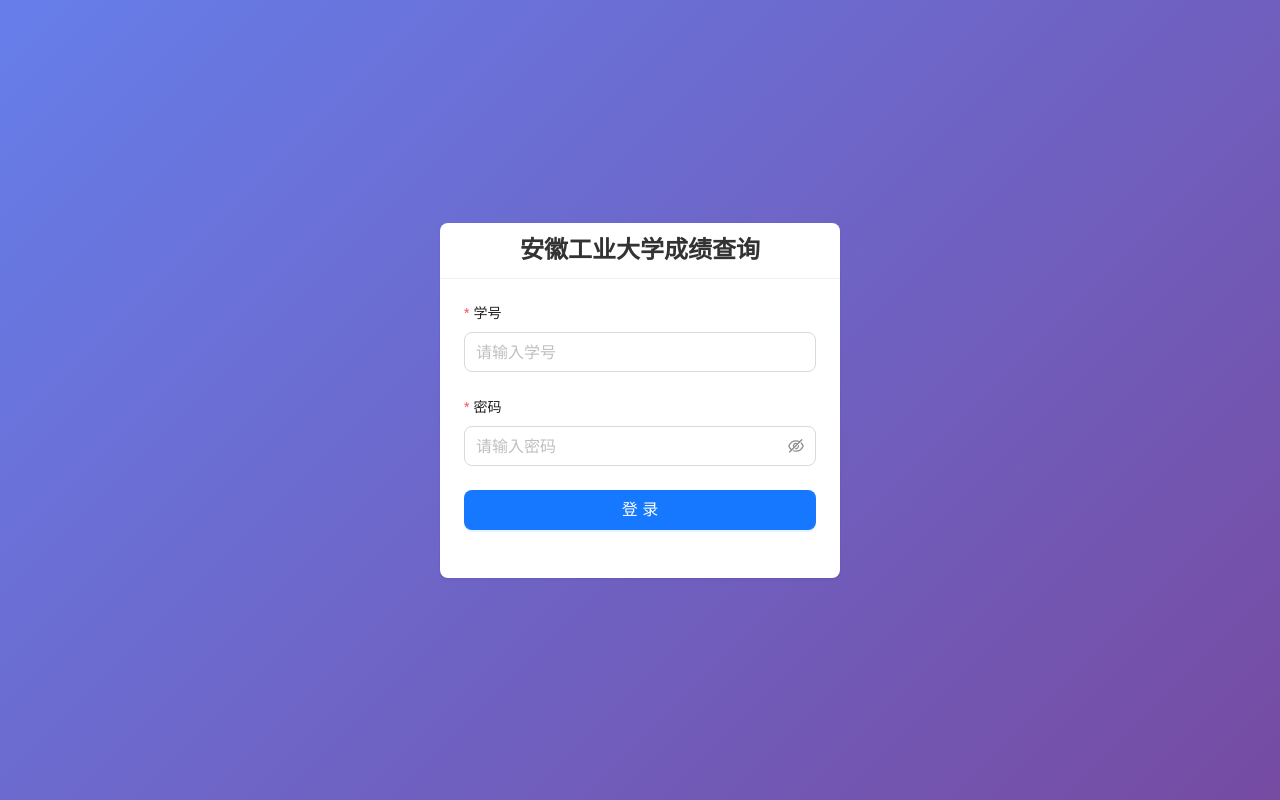
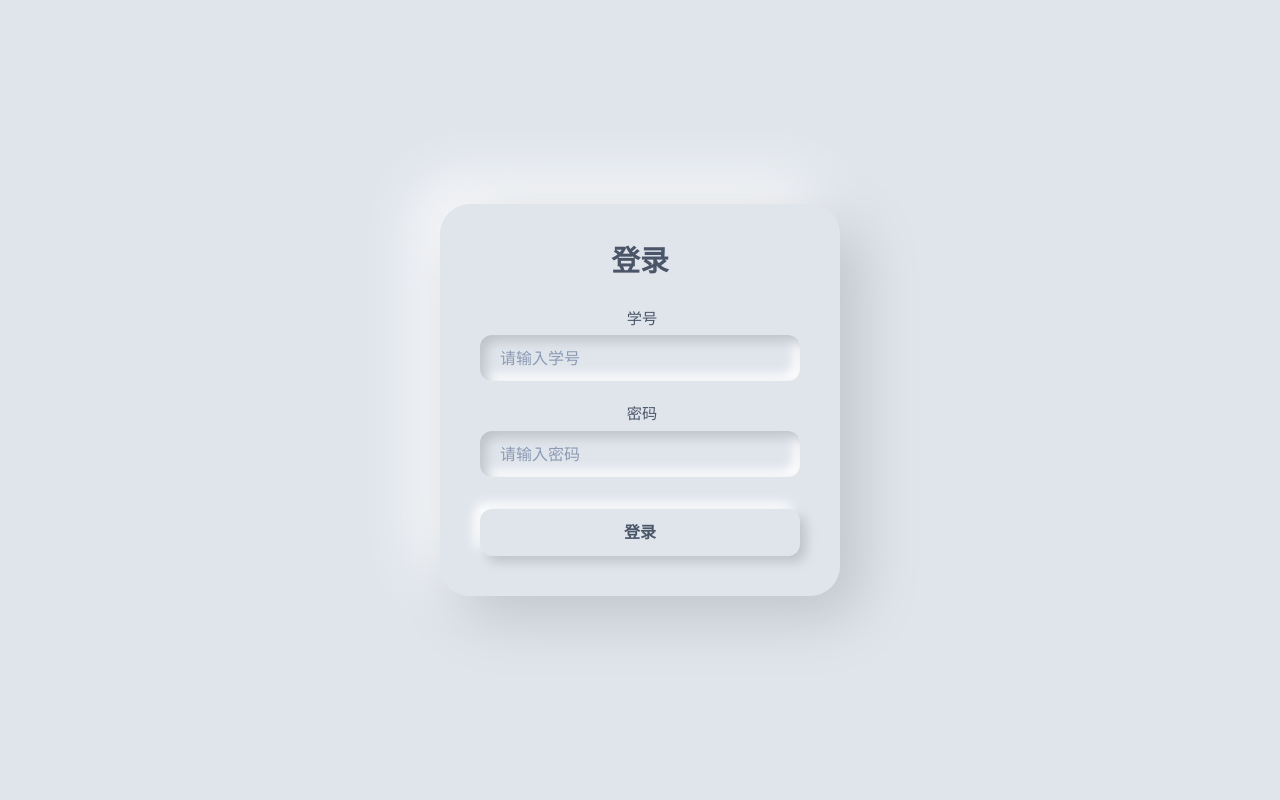
Before and after one commit to domye/ahut-tool, a Vue app in the folder frontend/: page /login in a window 1280 px wide. Built offline with nearby package versions, Linux system fonts and the light colour scheme.

Commit message:
refactor: 重构登录页面样式并优化表格布局

```diff
--- a/frontend/src/style.css
+++ b/frontend/src/style.css
@@ -24,3 +24,34 @@
     height: 100vh;
     text-align: center;
 }
+
+/* 美化滚动条 */
+::-webkit-scrollbar {
+    width: 10px;
+    height: 10px;
+}
+
+::-webkit-scrollbar-track {
+    background: #e0e5ec;
+    border-radius: 10px;
+}
+
+::-webkit-scrollbar-thumb {
+    background: #a3b1c6;
+    border-radius: 10px;
+    box-shadow: inset 0 0 6px rgba(0, 0, 0, 0.3);
+}
+
+::-webkit-scrollbar-thumb:hover {
+    background: #8b9bb4;
+}
+
+::-webkit-scrollbar-thumb:active {
+    background: #7a8ba3;
+}
+
+/* Firefox 滚动条样式 */
+* {
+    scrollbar-width: thin;
+    scrollbar-color: #a3b1c6 #e0e5ec;
+}
--- a/frontend/src/views/Grades.vue
+++ b/frontend/src/views/Grades.vue
@@ -106,9 +106,10 @@
         :columns="columns"
         :data-source="gradesStore.grades"
         :loading="gradesStore.loading"
-        :scroll="{ x: 1500 }"
+        :scroll="{ x: 'max-content' }"
         :pagination="{ pageSize: 10 }"
         bordered
+        size="middle"
       >
         <template #bodyCell="{ column, record }">
           <template v-if="column.key === 'score'">
@@ -175,7 +176,7 @@
 
 <style scoped>
 .grades-container {
-  max-width: 1600px;
+  width: 100%;
 }
 
 .summary-row {
@@ -185,4 +186,25 @@
 .filter-form {
   margin-bottom: 24px;
 }
+
+/* 自定义表格样式 */
+:deep(.ant-table-wrapper) {
+  width: 100%;
+}
+
+:deep(.ant-table) {
+  width: 100%;
+}
+
+:deep(.ant-table-container) {
+  width: 100%;
+}
+
+:deep(.ant-table-thead > tr > th) {
+  white-space: nowrap;
+}
+
+:deep(.ant-table-tbody > tr > td) {
+  white-space: nowrap;
+}
 </style>
--- a/frontend/src/views/Login.vue
+++ b/frontend/src/views/Login.vue
@@ -1,60 +1,40 @@
 <template>
   <div class="login-container">
-    <a-card class="login-card" :bordered="false">
-      <template #title>
-        <div class="login-title">安徽工业大学成绩查询</div>
-      </template>
+    <div class="login-card">
+      <div class="login-title">登录</div>
 
-      <a-form
-        :model="formData"
-        @finish="handleLogin"
-        layout="vertical"
-      >
-        <a-form-item
-          label="学号"
-          name="userId"
-          :rules="[{ required: true, message: '请输入学号' }]"
-        >
-          <a-input
-            v-model:value="formData.userId"
+      <form @submit.prevent="handleLogin" class="login-form">
+        <div class="form-group">
+          <label class="form-label">学号</label>
+          <input
+            v-model="formData.userId"
+            type="text"
             placeholder="请输入学号"
-            size="large"
+            class="form-input"
+            required
           />
-        </a-form-item>
+        </div>
 
-        <a-form-item
-          label="密码"
-          name="password"
-          :rules="[{ required: true, message: '请输入密码' }]"
-        >
-          <a-input-password
-            v-model:value="formData.password"
+        <div class="form-group">
+          <label class="form-label">密码</label>
+          <input
+            v-model="formData.password"
+            type="password"
             placeholder="请输入密码"
-            size="large"
+            class="form-input"
+            required
           />
-        </a-form-item>
+        </div>
 
-        <a-form-item>
-          <a-button
-            type="primary"
-            html-type="submit"
-            size="large"
-            block
-            :loading="loading"
-          >
-            登录
-          </a-button>
-        </a-form-item>
+        <button type="submit" class="login-button" :disabled="loading">
+          {{ loading ? '登录中...' : '登录' }}
+        </button>
 
-        <a-alert
-          v-if="userStore.message"
-          :message="userStore.message"
-          :type="userStore.isLoggedIn ? 'success' : 'error'"
-          show-icon
-          style="margin-top: 16px"
-        />
-      </a-form>
-    </a-card>
+        <div v-if="userStore.message" :class="['alert', userStore.isLoggedIn ? 'alert-success' : 'alert-error']">
+          {{ userStore.message }}
+        </div>
+      </form>
+    </div>
   </div>
 </template>
 
@@ -76,7 +56,7 @@
   loading.value = true
   try {
     await userStore.login(formData.userId, formData.password)
-    router.push('/main/grades')
+    router.push('/main/home')
   } catch (error) {
     console.error('登录失败:', error)
   } finally {
@@ -91,18 +71,109 @@
   justify-content: center;
   align-items: center;
   min-height: 100vh;
-  background: linear-gradient(135deg, #667eea 0%, #764ba2 100%);
+  background-color: #e0e5ec;
+  padding: 20px;
 }
 
 .login-card {
   width: 100%;
   max-width: 400px;
+  padding: 40px;
+  border-radius: 30px;
+  background-color: #e0e5ec;
+  box-shadow: 20px 20px 60px #bec3c9, -20px -20px 60px #ffffff;
 }
 
 .login-title {
-  font-size: 1.5rem;
+  font-size: 1.8rem;
   font-weight: 600;
-  color: #333;
+  color: #4a5568;
   text-align: center;
+  margin-bottom: 32px;
+}
+
+.login-form {
+  display: flex;
+  flex-direction: column;
+  gap: 24px;
+}
+
+.form-group {
+  display: flex;
+  flex-direction: column;
+  gap: 8px;
+}
+
+.form-label {
+  font-size: 0.95rem;
+  color: #4a5568;
+  font-weight: 500;
+  margin-left: 4px;
+}
+
+.form-input {
+  padding: 14px 20px;
+  border: none;
+  border-radius: 12px;
+  background-color: #e0e5ec;
+  box-shadow: inset 6px 6px 12px #bec3c9, inset -6px -6px 12px #ffffff;
+  font-size: 1rem;
+  color: #4a5568;
+  outline: none;
+  transition: all 0.3s ease;
+}
+
+.form-input::placeholder {
+  color: #8b9bb4;
+}
+
+.form-input:focus {
+  box-shadow: inset 4px 4px 8px #bec3c9, inset -4px -4px 8px #ffffff;
+}
+
+.login-button {
+  padding: 14px 20px;
+  border: none;
+  border-radius: 12px;
+  background-color: #e0e5ec;
+  color: #4a5568;
+  font-size: 1rem;
+  font-weight: 600;
+  cursor: pointer;
+  box-shadow: 6px 6px 12px #bec3c9, -6px -6px 12px #ffffff;
+  transition: all 0.3s ease;
+  margin-top: 8px;
+}
+
+.login-button:hover:not(:disabled) {
+  box-shadow: 4px 4px 8px #bec3c9, -4px -4px 8px #ffffff;
+  transform: translateY(-2px);
+}
+
+.login-button:active:not(:disabled) {
+  box-shadow: inset 4px 4px 8px #bec3c9, inset -4px -4px 8px #ffffff;
+  transform: translateY(0);
+}
+
+.login-button:disabled {
+  opacity: 0.6;
+  cursor: not-allowed;
+}
+
+.alert {
+  padding: 12px 16px;
+  border-radius: 10px;
+  font-size: 0.9rem;
+  margin-top: 8px;
+  background-color: #e0e5ec;
+  box-shadow: inset 4px 4px 8px #bec3c9, inset -4px -4px 8px #ffffff;
+}
+
+.alert-success {
+  color: #3f8600;
+}
+
+.alert-error {
+  color: #cf1322;
 }
 </style>
--- a/frontend/src/views/Main.vue
+++ b/frontend/src/views/Main.vue
@@ -35,8 +35,9 @@
 <style scoped>
 .main-layout {
   display: flex;
-  min-height: 100vh;
+  height: 100vh;
   background-color: #e0e5ec;
+  overflow: hidden;
 }
 
 .main-content {
@@ -44,6 +45,7 @@
   margin-left: 240px;
   display: flex;
   flex-direction: column;
+  overflow: hidden;
 }
 
 .header {
@@ -53,6 +55,7 @@
   align-items: center;
   justify-content: space-between;
   box-shadow: 0 2px 8px rgba(0, 0, 0, 0.05);
+  flex-shrink: 0;
 }
 
 .user-info {
@@ -98,5 +101,7 @@
   padding: 24px;
   background-color: #e0e5ec;
   overflow-y: auto;
+  overflow-x: hidden;
+  min-height: 0;
 }
 </style>
```
